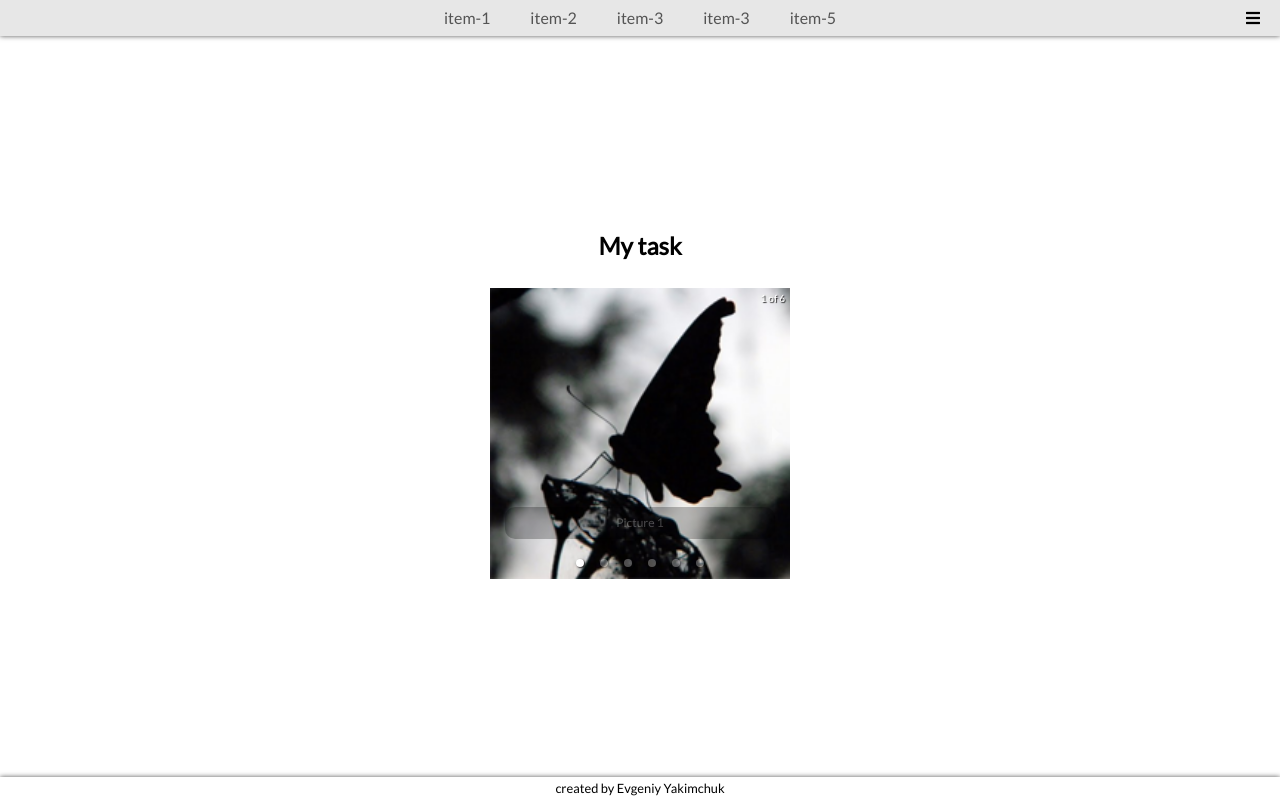
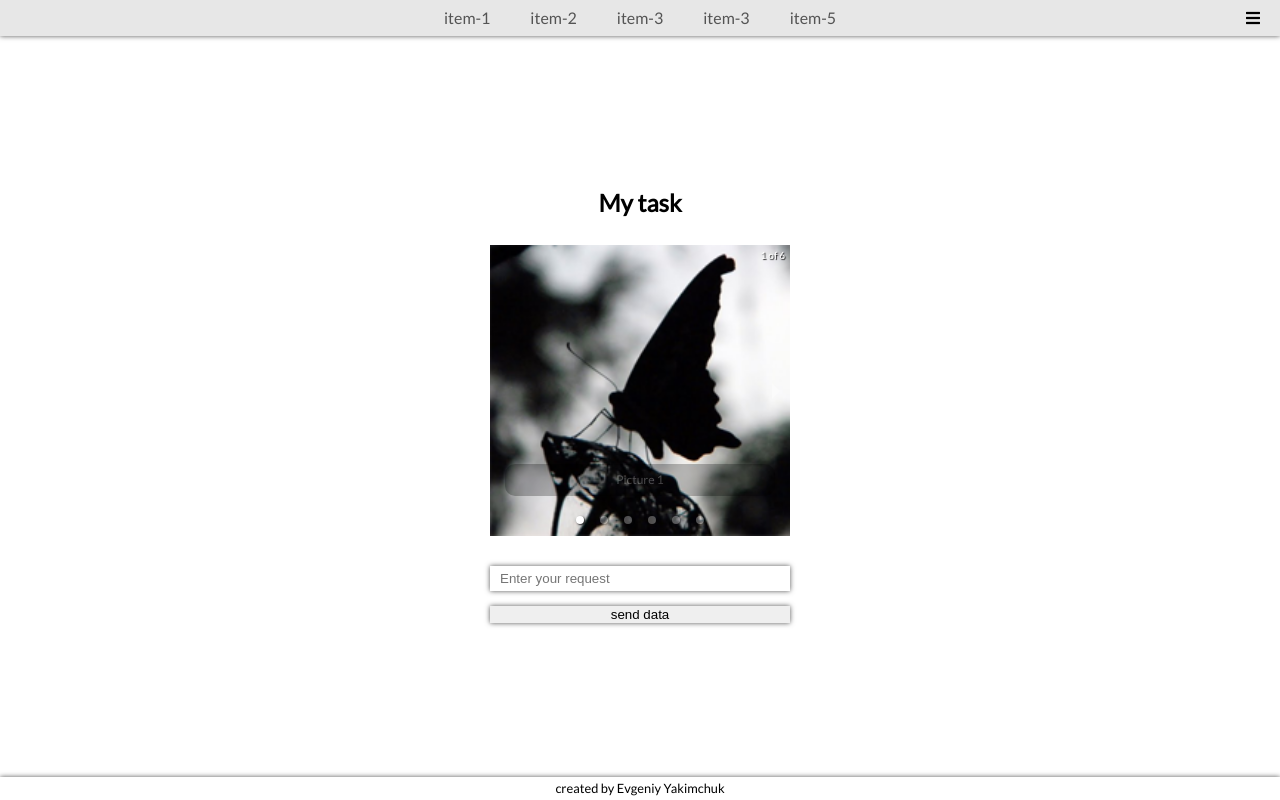
Before and after one commit to yakGjen/my-task, a React (Create React App) app in the folder front/: page / in a window 1280 px wide. Built offline with nearby package versions, Linux system fonts and the light colour scheme.

Commit message:
feat: add a form

```diff
--- a/front/src/Main/Carousel/Carousel.scss
+++ b/front/src/Main/Carousel/Carousel.scss
@@ -1,9 +1,7 @@
+@import '../../variables.scss';
+
 .my-carousel {
   // width: 50%;
   max-width: 300px;
-  margin: 0 auto;
+  margin: 0 auto $margin-items-in-main 0;
 }
-
-.thumb {
-  width: 30px !important;
-}
--- /dev/null
+++ b/front/src/Main/Form/Form.js
@@ -0,0 +1,44 @@
+import React, {Component} from 'react';
+
+import './Form.scss';
+
+class Form extends Component {
+  state = {
+    inputValue: ''
+  }
+
+  handleInputValue = (event) => {
+    console.log(event.target.value);
+    this.setState({inputValue: event.target.value});
+  }
+
+  sendData = (event) => {
+    event.preventDefault();
+    this.setState({inputValue: ''});
+
+    fetch('').then((response) => {
+      console.log(response);
+    });
+  }
+
+  // componentDidMount() {
+  //   console.log(this.state);
+  // }
+
+  render() {
+    return (
+      <form className='form' onSubmit={this.sendData}>
+        <input
+          type='name'
+          placeholder='Enter your request'
+          className='form__input'
+          onChange={this.handleInputValue}
+          value={this.state.inputValue}
+        />
+        <button className='form__button'>send data</button>
+      </form>
+    );
+  }
+}
+
+export default Form;
--- /dev/null
+++ b/front/src/Main/Form/Form.scss
@@ -0,0 +1,22 @@
+@import '../../variables.scss';
+
+.form {
+  width: 100%;
+
+  display: flex;
+  flex-direction: column;
+
+  &__input {
+    margin-bottom: 15px;
+    padding: 5px 10px;
+
+    border: none;
+    box-shadow: $shadow;
+  }
+
+  &__button {
+    border: none;
+    box-shadow: $shadow;
+    cursor: pointer;
+  }
+}
--- a/front/src/Main/Main.js
+++ b/front/src/Main/Main.js
@@ -1,12 +1,15 @@
 import React from 'react';
 
 import './Main.scss';
+
 import MyCarousel from './Carousel/Carousel';
+import Form from './Form/Form';
 
 const Main = () => (
   <main className='main'>
     <h1 className='main__header'>My task</h1>
     <MyCarousel />
+    <Form />
   </main>
 );
 
--- a/front/src/Main/Main.scss
+++ b/front/src/Main/Main.scss
@@ -1,3 +1,5 @@
+@import '../variables.scss';
+
 .main {
   // width: 100%;
   display: flex;
@@ -5,7 +7,7 @@
   align-items: center;
 
   &__header {
-    margin-bottom: 30px;
+    margin-bottom: $margin-items-in-main;
     font-size: 150%;
     font-weight: bold;
   }
--- a/front/src/variables.scss
+++ b/front/src/variables.scss
@@ -7,3 +7,5 @@ $second-breackpoint: 500px;
 $third-breackpoint: 400px;
 
 $animation: all 0.2s linear;
+
+$margin-items-in-main: 30px;
```
Also changed, not shown: front/src/Main/Carousel/Carousel.js (+0 -12 lines).
